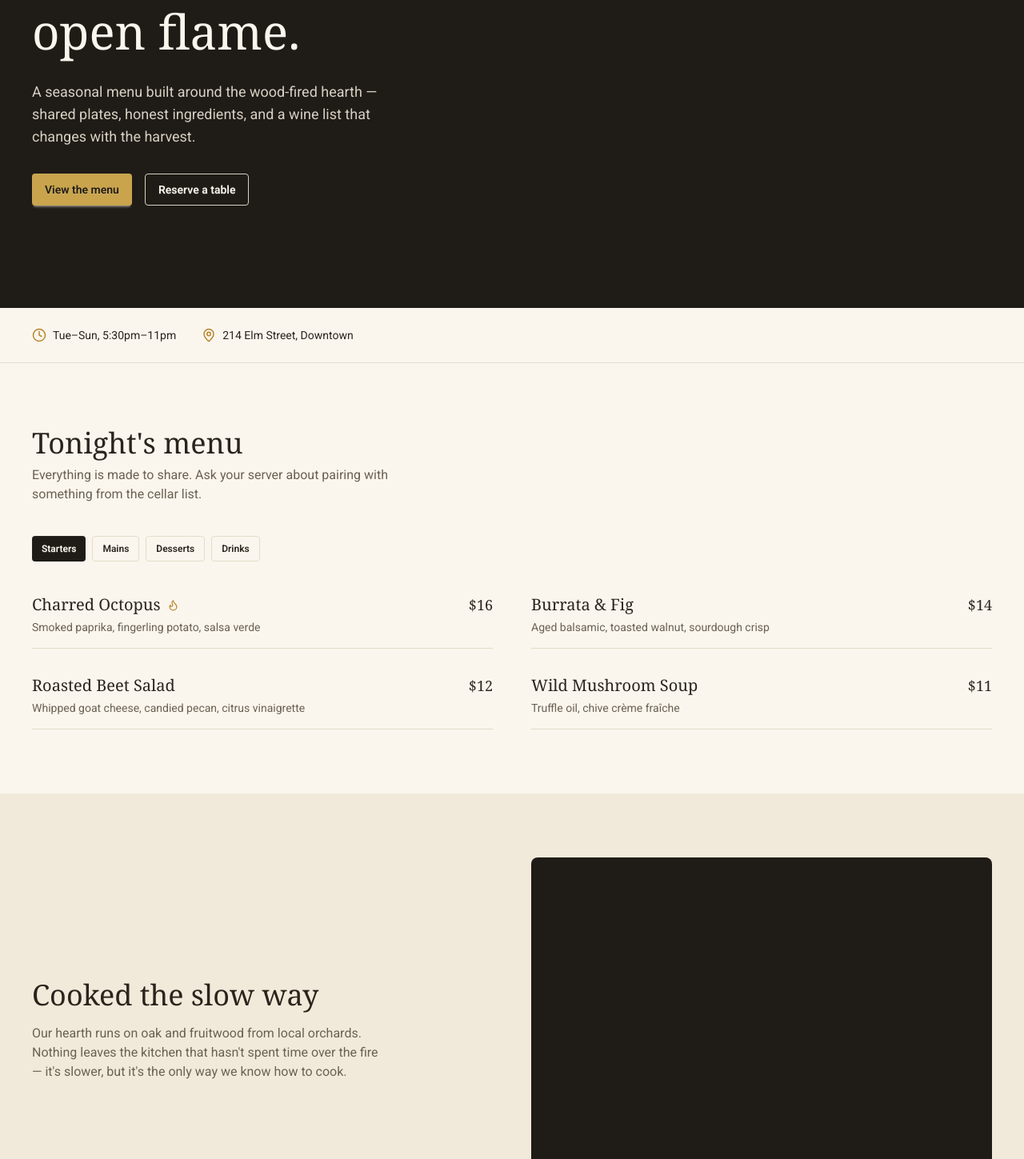
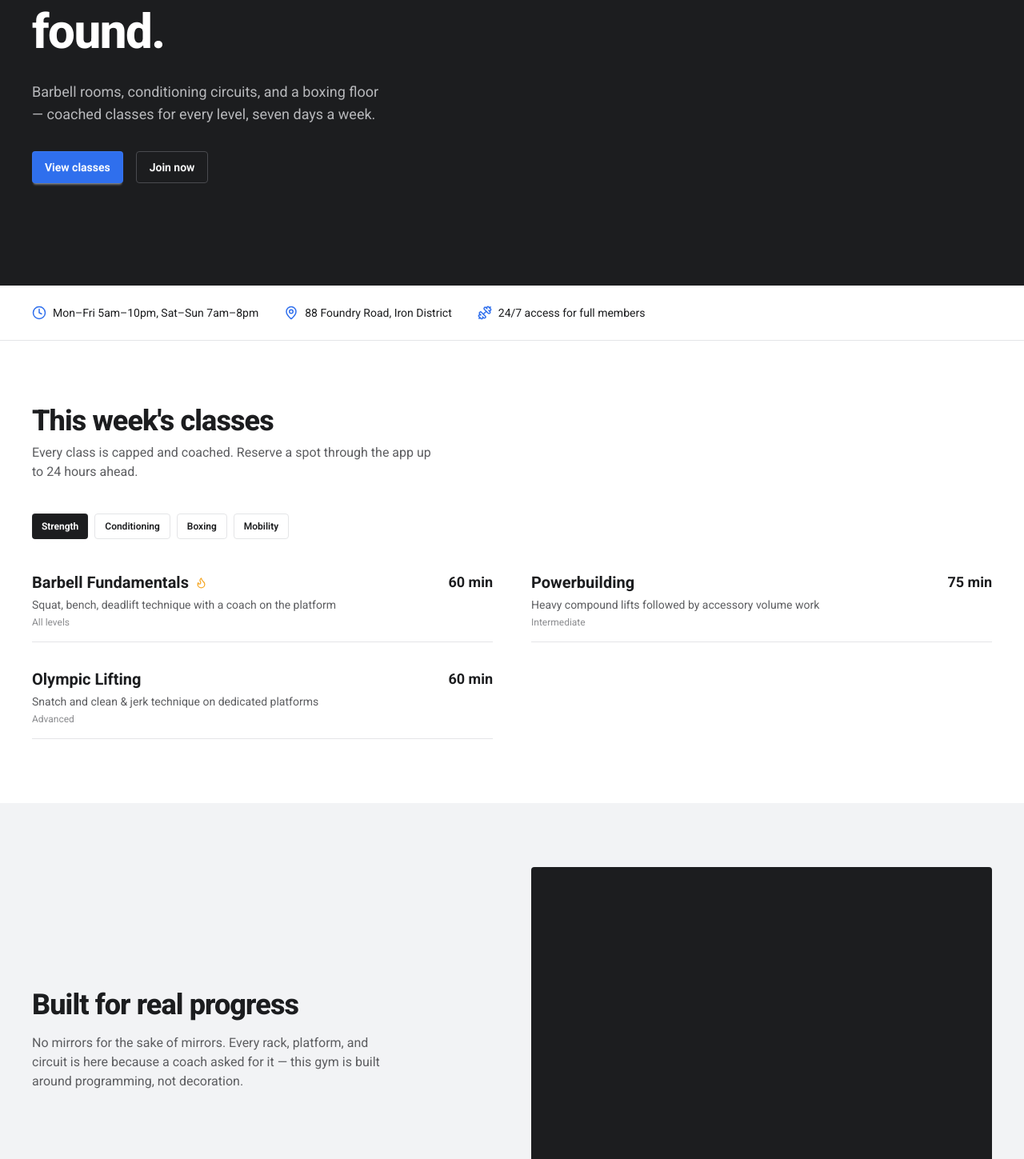
Before and after one commit to taifurrahman27/react-ecosystem-menu-pricing, a React (Vite) app: page / in a window 1280 px wide. Shown: the part 301-1750 px from the top of the page at 80% size. Built offline with nearby package versions, Linux system fonts and the light colour scheme.

Commit message:
home design and info changed

```diff
--- a/src/pages/Home.jsx
+++ b/src/pages/Home.jsx
@@ -1,81 +1,83 @@
 import React, { useState } from 'react';
-import { Clock, MapPin, Flame } from 'lucide-react';
+import { Clock, MapPin, Dumbbell, Flame } from 'lucide-react';
 
-const menuData = {
-    Starters: [
-        { name: 'Charred Octopus', desc: 'Smoked paprika, fingerling potato, salsa verde', price: 16, signature: true },
-        { name: 'Burrata & Fig', desc: 'Aged balsamic, toasted walnut, sourdough crisp', price: 14 },
-        { name: 'Roasted Beet Salad', desc: 'Whipped goat cheese, candied pecan, citrus vinaigrette', price: 12 },
-        { name: 'Wild Mushroom Soup', desc: 'Truffle oil, chive crème fraîche', price: 11 },
+const classData = {
+    Strength: [
+        { name: 'Barbell Fundamentals', desc: 'Squat, bench, deadlift technique with a coach on the platform', duration: '60 min', level: 'All levels', signature: true },
+        { name: 'Powerbuilding', desc: 'Heavy compound lifts followed by accessory volume work', duration: '75 min', level: 'Intermediate' },
+        { name: 'Olympic Lifting', desc: 'Snatch and clean & jerk technique on dedicated platforms', duration: '60 min', level: 'Advanced' },
     ],
-    Mains: [
-        { name: 'Braised Short Rib', desc: 'Root vegetable mash, red wine jus', price: 32, signature: true },
-        { name: 'Pan-Seared Halibut', desc: 'Saffron risotto, charred lemon, herb oil', price: 29 },
-        { name: 'Wood-Fired Chicken', desc: 'Preserved lemon, olives, roasted fingerlings', price: 24 },
-        { name: 'Wild Mushroom Risotto', desc: 'Parmesan, black truffle, crispy sage', price: 22 },
+    Conditioning: [
+        { name: 'HIIT Circuit', desc: 'Kettlebells, sleds, and rowers in timed rotating stations', duration: '45 min', level: 'All levels', signature: true },
+        { name: 'Metcon', desc: 'Mixed functional movements scored against the clock', duration: '50 min', level: 'Intermediate' },
+        { name: 'Sled & Ropes', desc: 'Pure output work \u2014 pushes, pulls, battle ropes, sprints', duration: '40 min', level: 'All levels' },
     ],
-    Desserts: [
-        { name: 'Basque Cheesecake', desc: 'Burnt caramel, sea salt', price: 10, signature: true },
-        { name: 'Dark Chocolate Torte', desc: 'Espresso cream, candied hazelnut', price: 10 },
-        { name: 'Citrus Panna Cotta', desc: 'Blood orange, mint, pistachio crumble', price: 9 },
+    Boxing: [
+        { name: 'Bag Fundamentals', desc: 'Stance, footwork, and combinations on heavy bags', duration: '50 min', level: 'Beginner', signature: true },
+        { name: 'Pad Work', desc: 'Partner-based mitt rounds focused on timing and power', duration: '50 min', level: 'Intermediate' },
+        { name: 'Sparring Prep', desc: 'Controlled rounds for members training toward competition', duration: '60 min', level: 'Advanced' },
     ],
-    Drinks: [
-        { name: 'House Old Fashioned', desc: 'Bourbon, smoked cherry, orange oil', price: 14 },
-        { name: 'Cellar Reserve Red', desc: 'Glass / bottle — ask your server for tonight\u2019s pour', price: 15 },
-        { name: 'Rosemary Spritz', desc: 'Gin, elderflower, soda, rosemary smoke', price: 13 },
+    Mobility: [
+        { name: 'Deep Stretch', desc: 'Guided long-hold stretching to restore range of motion', duration: '45 min', level: 'All levels' },
+        { name: 'Foundations Yoga', desc: 'Breath-led flow built for lifters and runners', duration: '50 min', level: 'All levels', signature: true },
+        { name: 'Recovery Flow', desc: 'Light movement and mobility work for rest days', duration: '30 min', level: 'All levels' },
     ],
 };
 
-const categories = Object.keys(menuData);
+const categories = Object.keys(classData);
 
 const HomePage = () => {
     const [active, setActive] = useState(categories[0]);
 
     return (
-        <div className="bg-[#FAF6EE] text-[#2B241C]">
+        <div className="bg-white text-[#1C1D1F]">
 
             {/* Hero */}
-            <section className="bg-[#1F1B16] text-[#FAF6EE]">
+            <section className="bg-[#1C1D1F] text-white">
                 <div className="mx-10 py-24 md:py-32 max-w-2xl">
-                    <p className="text-[#C9A44D] font-medium mb-4">Est. 2014, downtown kitchen</p>
-                    <h1 className="font-serif text-5xl md:text-6xl leading-tight mb-6">
-                        Slow food, cooked over open flame.
+                    <p className="text-[#2F6FED] font-medium mb-4">Open since 2016 in the Iron District</p>
+                    <h1 className="font-extrabold text-5xl md:text-6xl leading-tight mb-6 tracking-tight">
+                        Strength is built here, not found.
                     </h1>
-                    <p className="text-lg text-[#D8D0C3] mb-8 max-w-md">
-                        A seasonal menu built around the wood-fired hearth — shared plates,
-                        honest ingredients, and a wine list that changes with the harvest.
+                    <p className="text-lg text-[#B7B8BB] mb-8 max-w-md">
+                        Barbell rooms, conditioning circuits, and a boxing floor &mdash;
+                        coached classes for every level, seven days a week.
                     </p>
                     <div className="flex flex-wrap gap-4">
-                        <a href="#menu" className="btn bg-[#C9A44D] hover:bg-[#B8862B] text-[#1F1B16] border-none">
-                            View the menu
+                        <a href="#classes" className="btn rounded-sm bg-[#2F6FED] hover:bg-[#2559C7] text-white border-none">
+                            View classes
                         </a>
-                        <a href="#reserve" className="btn btn-outline border-[#D8D0C3] text-[#FAF6EE] hover:bg-[#2B241C]">
-                            Reserve a table
+                        <a href="#join" className="btn rounded-sm btn-outline border-[#4A4B4F] text-white hover:bg-[#2A2B2E]">
+                            Join now
                         </a>
                     </div>
                 </div>
             </section>
 
             {/* Info strip */}
-            <section className="border-b border-[#E5DCC8]">
+            <section className="border-b border-[#E4E5E7]">
                 <div className="mx-10 py-6 flex flex-wrap gap-8 text-sm">
                     <span className="flex items-center gap-2">
-                        <Clock size={18} className="text-[#B8862B]" />
-                        Tue&ndash;Sun, 5:30pm&ndash;11pm
+                        <Clock size={18} className="text-[#2F6FED]" />
+                        Mon&ndash;Fri 5am&ndash;10pm, Sat&ndash;Sun 7am&ndash;8pm
                     </span>
                     <span className="flex items-center gap-2">
-                        <MapPin size={18} className="text-[#B8862B]" />
-                        214 Elm Street, Downtown
+                        <MapPin size={18} className="text-[#2F6FED]" />
+                        88 Foundry Road, Iron District
+                    </span>
+                    <span className="flex items-center gap-2">
+                        <Dumbbell size={18} className="text-[#2F6FED]" />
+                        24/7 access for full members
                     </span>
                 </div>
             </section>
 
-            {/* Menu */}
-            <section id="menu" className="mx-10 py-20">
-                <h2 className="font-serif text-4xl mb-2">Tonight's menu</h2>
-                <p className="text-[#6B6152] mb-10 max-w-lg">
-                    Everything is made to share. Ask your server about pairing with
-                    something from the cellar list.
+            {/* Classes */}
+            <section id="classes" className="mx-10 py-20">
+                <h2 className="font-extrabold text-4xl mb-2 tracking-tight">This week's classes</h2>
+                <p className="text-[#5C5D60] mb-10 max-w-lg">
+                    Every class is capped and coached. Reserve a spot through the app up
+                    to 24 hours ahead.
                 </p>
 
                 <div className="flex flex-wrap gap-2 mb-10">
@@ -83,9 +85,9 @@ const HomePage = () => {
                         <button
                             key={cat}
                             onClick={() => setActive(cat)}
-                            className={`btn btn-sm ${active === cat
-                                ? 'bg-[#1F1B16] text-[#FAF6EE] border-none'
-                                : 'btn-ghost border border-[#E5DCC8]'
+                            className={`btn btn-sm rounded-sm ${active === cat
+                                ? 'bg-[#1C1D1F] text-white border-none'
+                                : 'btn-ghost border border-[#E4E5E7]'
                                 }`}
                         >
                             {cat}
@@ -94,43 +96,44 @@ const HomePage = () => {
                 </div>
 
                 <div className="grid md:grid-cols-2 gap-x-12 gap-y-8">
-                    {menuData[active].map((item) => (
-                        <div key={item.name} className="flex justify-between gap-4 border-b border-[#E5DCC8] pb-4">
+                    {classData[active].map((item) => (
+                        <div key={item.name} className="flex justify-between gap-4 border-b border-[#E4E5E7] pb-4">
                             <div>
                                 <div className="flex items-center gap-2">
-                                    <h3 className="font-serif text-xl">{item.name}</h3>
+                                    <h3 className="font-bold text-xl">{item.name}</h3>
                                     {item.signature && (
-                                        <Flame size={15} className="text-[#B8862B]" />
+                                        <Flame size={15} className="text-[#F5A623]" />
                                     )}
                                 </div>
-                                <p className="text-sm text-[#6B6152] mt-1">{item.desc}</p>
+                                <p className="text-sm text-[#5C5D60] mt-1">{item.desc}</p>
+                                <p className="text-xs text-[#8C8D90] mt-1">{item.level}</p>
                             </div>
-                            <span className="font-serif text-lg whitespace-nowrap">${item.price}</span>
+                            <span className="font-bold text-lg whitespace-nowrap">{item.duration}</span>
                         </div>
                     ))}
                 </div>
             </section>
 
             {/* About */}
-            <section className="bg-[#F1EADA]">
+            <section className="bg-[#F2F3F5]">
                 <div className="mx-10 py-20 grid md:grid-cols-2 gap-12 items-center">
                     <div>
-                        <h2 className="font-serif text-4xl mb-4">Cooked the slow way</h2>
-                        <p className="text-[#6B6152] max-w-md">
-                            Our hearth runs on oak and fruitwood from local orchards. Nothing
-                            leaves the kitchen that hasn't spent time over the fire &mdash; it's
-                            slower, but it's the only way we know how to cook.
+                        <h2 className="font-extrabold text-4xl mb-4 tracking-tight">Built for real progress</h2>
+                        <p className="text-[#5C5D60] max-w-md">
+                            No mirrors for the sake of mirrors. Every rack, platform, and
+                            circuit is here because a coach asked for it &mdash; this gym is
+                            built around programming, not decoration.
                         </p>
                     </div>
-                    <div className="aspect-4/3 rounded-lg bg-[#1F1B16]" />
+                    <div className="aspect-4/3 rounded-sm bg-[#1C1D1F]" />
                 </div>
             </section>
 
-            {/* Reserve CTA */}
-            <section id="reserve" className="mx-10 py-20 text-center">
-                <h2 className="font-serif text-3xl mb-4">Join us tonight</h2>
-                <p className="text-[#6B6152] mb-8">Walk-ins welcome. Groups of 6+, please call ahead.</p>
-                <a href="tel:+10000000000" className="btn bg-[#1F1B16] text-[#FAF6EE] hover:bg-[#2B241C] border-none">
+            {/* Join CTA */}
+            <section id="join" className="mx-10 py-20 text-center">
+                <h2 className="font-extrabold text-3xl mb-4 tracking-tight">Your first class is free</h2>
+                <p className="text-[#5C5D60] mb-8">No contract required. Bring your own shoes and a water bottle.</p>
+                <a href="tel:+10000000000" className="btn rounded-sm bg-[#1C1D1F] text-white hover:bg-[#2A2B2E] border-none">
                     (000) 000-0000
                 </a>
             </section>
```
